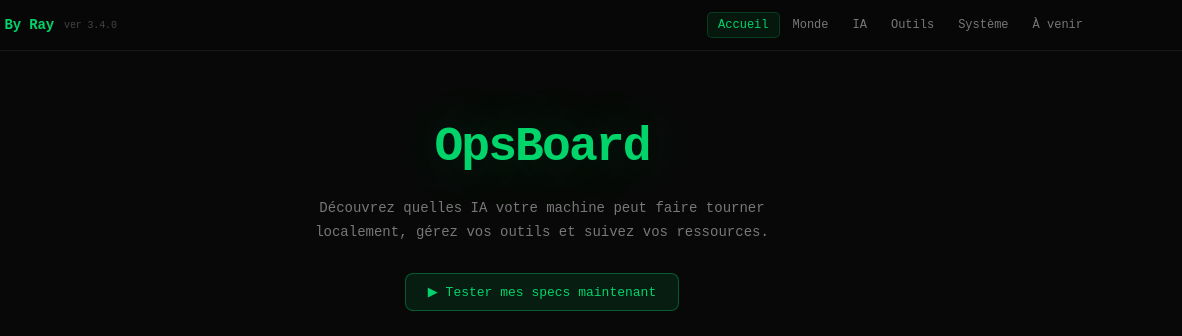
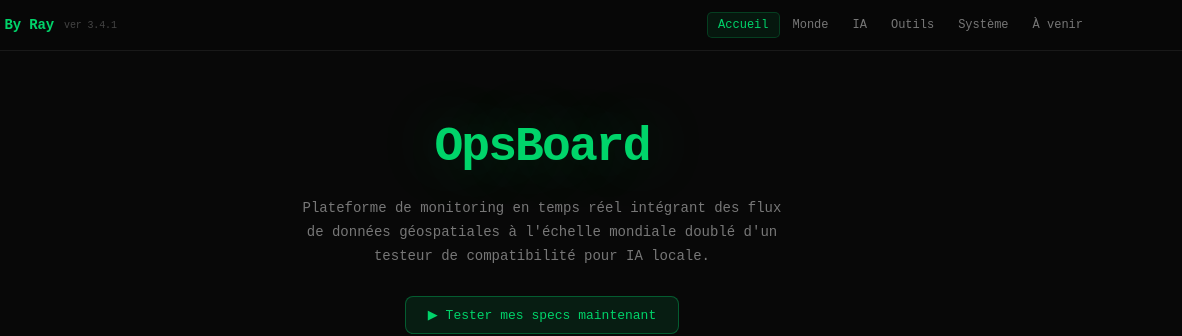
Before and after one commit to RayC-Dev/OpsBoard, a website: page OpsBoard-code/index.html in a window 1280 px wide. Shown: the top 336 px of the page, 98-1280 px from the left. Drawn offline with nearby package versions, Linux system fonts and the light colour scheme; no server answers.

Commit message:
Update index.html

```diff
--- a/OpsBoard-code/index.html
+++ b/OpsBoard-code/index.html
@@ -16,7 +16,7 @@
   <div class="header-inner">
     <div class="logo" onclick="navigate('accueil')">
       <span class="logo-arrow">-</span>By Ray
-      <span class="logo-updated">ver 3.4.0</span>
+      <span class="logo-updated">ver 3.4.1</span>
     </div>
     <nav>
       <button class="nav-link" data-page="accueil"  onclick="navigate('accueil')">Accueil</button>
@@ -37,7 +37,7 @@
   <div class="main-wrap">
     <div class="accueil-hero">
       <h1>OpsBoard</h1>
-      <p>Découvrez quelles IA votre machine peut faire tourner localement, gérez vos outils et suivez vos ressources.</p>
+      <p>Plateforme de monitoring en temps réel intégrant des flux de données géospatiales à l'échelle mondiale doublé d'un testeur de compatibilité pour IA locale.</p>
       <button class="hero-btn" onclick="navigate('ia')">▶ Tester mes specs maintenant</button>
     </div>
     <div class="accueil-stats">
```
